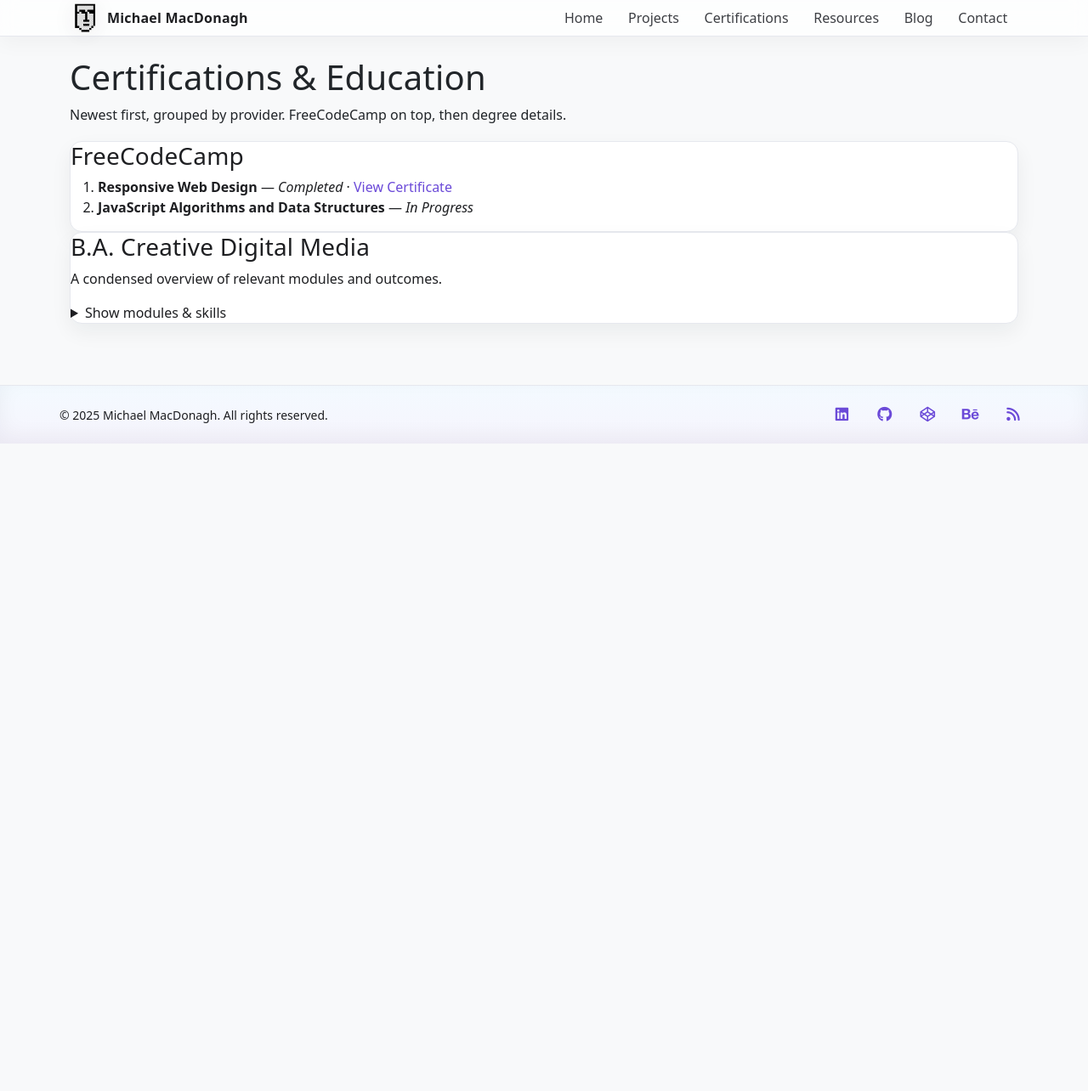
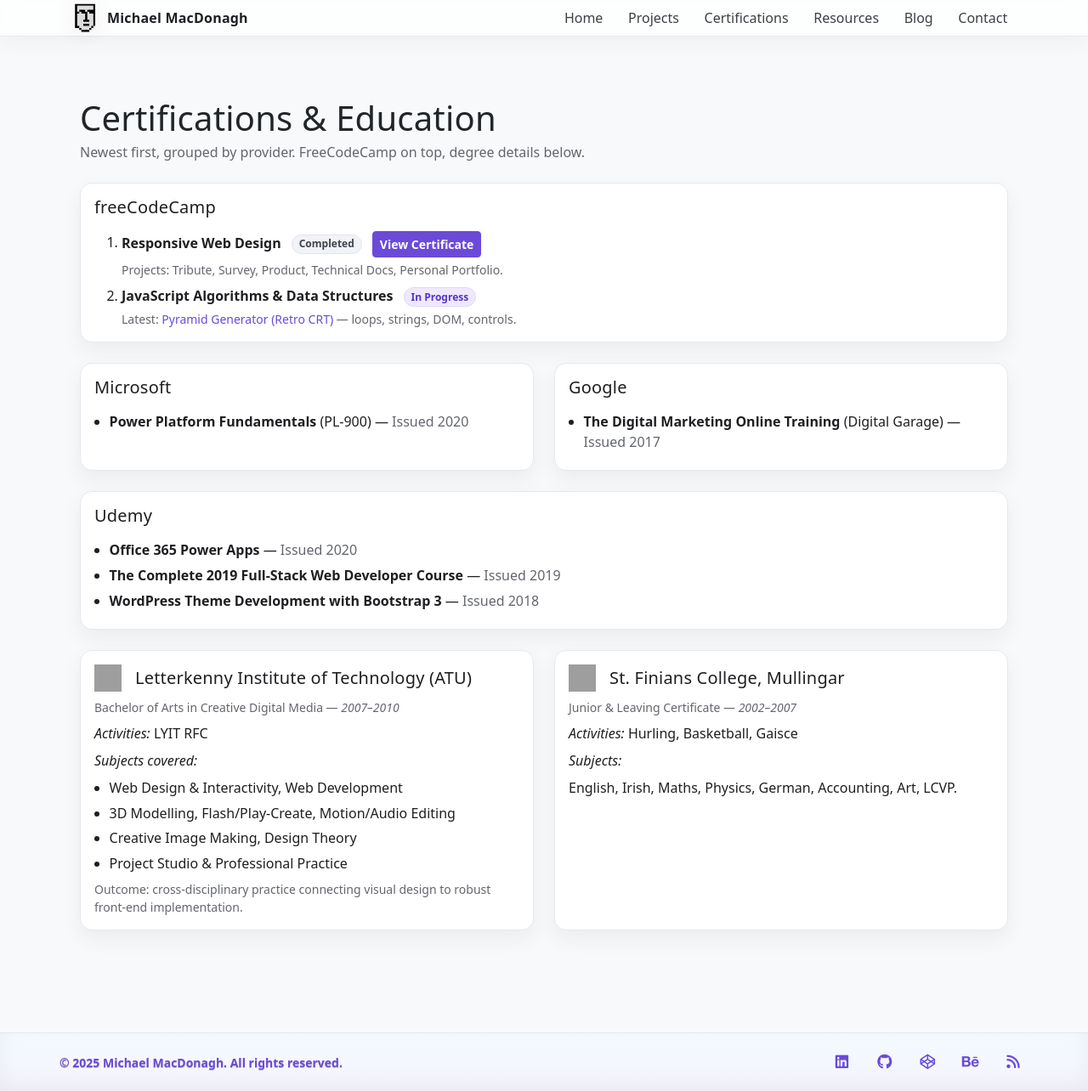
Before and after one commit to MechMadHog/michaelmacdonagh.net, a Jekyll site: the page built from certifications.md, in a window 1280 px wide and 1284 px high. Shown: the whole window at 85% size. Built offline with Jekyll 4.4.1, drawn with Linux system fonts in a browser that asks for light colours; grey boxes are pictures that could not be loaded.

Commit message:
footer & Certs

```diff
--- a/_sass/_theme.scss
+++ b/_sass/_theme.scss
@@ -446,3 +446,17 @@
 }
 
 .site-footer .social-icons i { font-size: 1.1rem; line-height:1; }
+
+/* Footer copyright should be purple + readable on dark */
+.site-footer .footer-cell.left small {
+  color: var(--purple) !important;
+  font-weight: 600;
+  text-shadow: 0 1px 0 rgba(0,0,0,.25); /* subtle lift on dark bg */
+}
+
+.site-footer .footer-cell.left small a {
+  color: var(--purple) !important;
+}
+.site-footer .footer-cell.left small a:hover {
+  color: var(--purple-700) !important;
+}
--- a/certifications.md
+++ b/certifications.md
@@ -4,39 +4,105 @@
 permalink: /certifications/
 ---
 
-<section class="intro">
-  <h1>Certifications & Education</h1>
-  <p>Newest first, grouped by provider. FreeCodeCamp on top, then degree details.</p>
+<section class="py-5 page-min">
+  <div class="container">
+    <header class="mb-4">
+      <h1 class="mb-1">Certifications & Education</h1>
+      <p class="text-muted mb-0">Newest first, grouped by provider. FreeCodeCamp on top, degree details below.</p>
+    </header>
+      <!-- ROW 1: FreeCodeCamp -->
+      <div class="row g-4">
+        <div class="col-12">
+          <article class="card h-100">
+            <div class="card-body">
+              <h3 class="h5 mb-3">freeCodeCamp</h3>
+              <ol class="mb-0">
+                <li class="mb-2">
+                  <strong>Responsive Web Design</strong>
+                  <span class="badge text-bg-light ms-2">Completed</span>
+                  <a class="btn btn-sm btn-primary ms-2" href="https://www.freecodecamp.org/certification/mechmadhog/responsive-web-design" target="_blank" rel="noopener">View Certificate</a>
+                  <div class="small text-muted mt-1">Projects: Tribute, Survey, Product, Technical Docs, Personal Portfolio.</div>
+                </li>
+                <li class="mb-0">
+                  <strong>JavaScript Algorithms &amp; Data Structures</strong>
+                  <span class="badge badge-accent ms-2">In Progress</span>
+                  <div class="small text-muted mt-1">
+                    Latest: <a href="https://codepen.io/Mike-MacDonagh/pen/qEOvBap" target="_blank" rel="noopener">Pyramid Generator (Retro CRT)</a> — loops, strings, DOM, controls.
+                  </div>
+                </li>
+              </ol>
+            </div>
+          </article>
+        </div>
+        <!-- ROW 2: Microsoft / Google -->
+        <div class="col-12 col-lg-6">
+          <article class="card h-100">
+            <div class="card-body">
+              <h3 class="h5 mb-3">Microsoft</h3>
+              <ul class="mb-0">
+                <li><strong>Power Platform Fundamentals</strong> (PL-900) — <span class="text-muted">Issued 2020</span></li>
+              </ul>
+            </div>
+          </article>
+        </div>
+        <div class="col-12 col-lg-6">
+          <article class="card h-100">
+            <div class="card-body">
+              <h3 class="h5 mb-3">Google</h3>
+              <ul class="mb-0">
+                <li><strong>The Digital Marketing Online Training</strong> (Digital Garage) — <span class="text-muted">Issued 2017</span></li>
+              </ul>
+            </div>
+          </article>
+        </div>
+        <!-- ROW 3: Udemy -->
+        <div class="col-12">
+          <article class="card h-100">
+            <div class="card-body">
+              <h3 class="h5 mb-3">Udemy</h3>
+              <ul class="mb-0">
+                <li><strong>Office 365 Power Apps</strong> — <span class="text-muted">Issued 2020</span></li>
+                <li><strong>The Complete 2019 Full-Stack Web Developer Course</strong> — <span class="text-muted">Issued 2019</span></li>
+                <li><strong>WordPress Theme Development with Bootstrap 3</strong> — <span class="text-muted">Issued 2018</span></li>
+              </ul>
+            </div>
+          </article>
+        </div>
+        <!-- ROW 4: Education (two cards) -->
+        <div class="col-12 col-lg-6">
+          <article class="card h-100">
+            <div class="card-body">
+              <div class="d-flex align-items-center gap-3 mb-2">
+                <img src="{{ '/assets/images/edu/atu.png' | relative_url }}" alt="" width="32" height="32">
+                <h3 class="h5 mb-0">Letterkenny Institute of Technology (ATU)</h3>
+              </div>
+              <div class="small text-muted mb-2">Bachelor of Arts in Creative Digital Media — <em>2007–2010</em></div>
+              <div class="mb-2"><em>Activities:</em> LYIT RFC</div>
+              <div class="mb-2"><em>Subjects covered:</em></div>
+              <ul class="mb-2">
+                <li>Web Design &amp; Interactivity, Web Development</li>
+                <li>3D Modelling, Flash/Play-Create, Motion/Audio Editing</li>
+                <li>Creative Image Making, Design Theory</li>
+                <li>Project Studio &amp; Professional Practice</li>
+              </ul>
+              <div class="small text-muted">Outcome: cross-disciplinary practice connecting visual design to robust front-end implementation.</div>
+            </div>
+          </article>
+        </div>
+        <div class="col-12 col-lg-6">
+          <article class="card h-100">
+            <div class="card-body">
+              <div class="d-flex align-items-center gap-3 mb-2">
+                <img src="{{ '/assets/images/edu/stfinians.png' | relative_url }}" alt="" width="32" height="32">
+                <h3 class="h5 mb-0">St. Finians College, Mullingar</h3>
+              </div>
+              <div class="small text-muted mb-2">Junior &amp; Leaving Certificate — <em>2002–2007</em></div>
+              <div class="mb-2"><em>Activities:</em> Hurling, Basketball, Gaisce</div>
+              <div class="mb-2"><em>Subjects:</em></div>
+              <p class="mb-0">English, Irish, Maths, Physics, German, Accounting, Art, LCVP.</p>
+            </div>
+          </article>
+        </div>
+      </div>
+  </div>
 </section>
-
-<section class="grid" style="margin-top:1.2rem">
-  <article class="card" style="grid-column:span 12">
-    <div class="content">
-      <h3>FreeCodeCamp</h3>
-      <ol>
-        <li>
-          <strong>Responsive Web Design</strong> — <em>Completed</em> ·
-          <a class="button" href="https://www.freecodecamp.org/certification/mechmadhog/responsive-web-design" target="_blank" rel="noopener">View Certificate</a>
-        </li>
-        <li><strong>JavaScript Algorithms and Data Structures</strong> — <em>In Progress</em></li>
-      </ol>
-    </div>
-  </article>
-
-  <article class="card" style="grid-column:span 12">
-    <div class="content">
-      <h3>B.A. Creative Digital Media</h3>
-      <p>A condensed overview of relevant modules and outcomes.</p>
-      <details>
-        <summary>Show modules & skills</summary>
-        <ul>
-          <li>Design Foundations — typography, grid systems, brand systems.</li>
-          <li>Front-end Production — HTML/CSS, responsive design, accessibility.</li>
-          <li>Motion & Audio — editing workflows, compression, asset pipelines.</li>
-          <li>Project Studio — planning, stakeholder comms, documentation.</li>
-        </ul>
-        <p><em>Outcome:</em> A cross-disciplinary skillset that ties visual design to robust front-end implementation.</p>
-      </details>
-    </div>
-  </article>
-</section>
```
